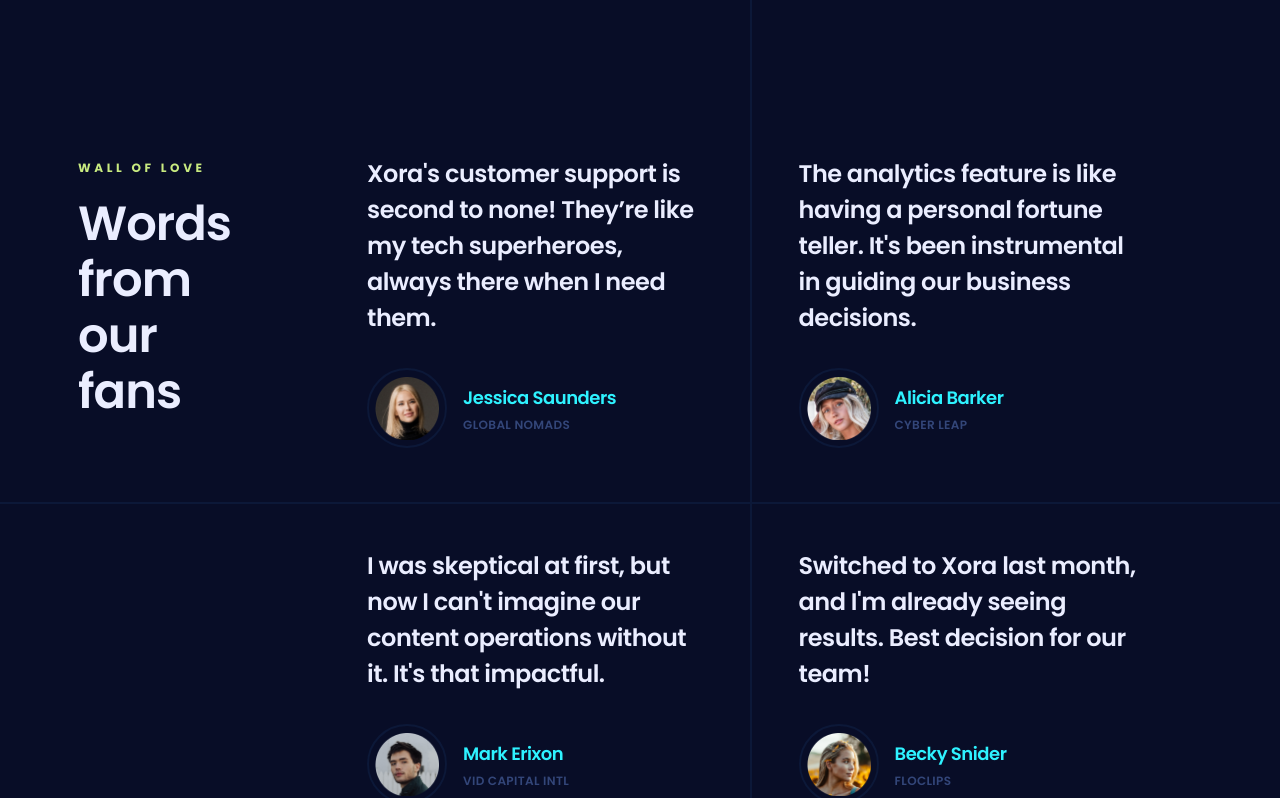
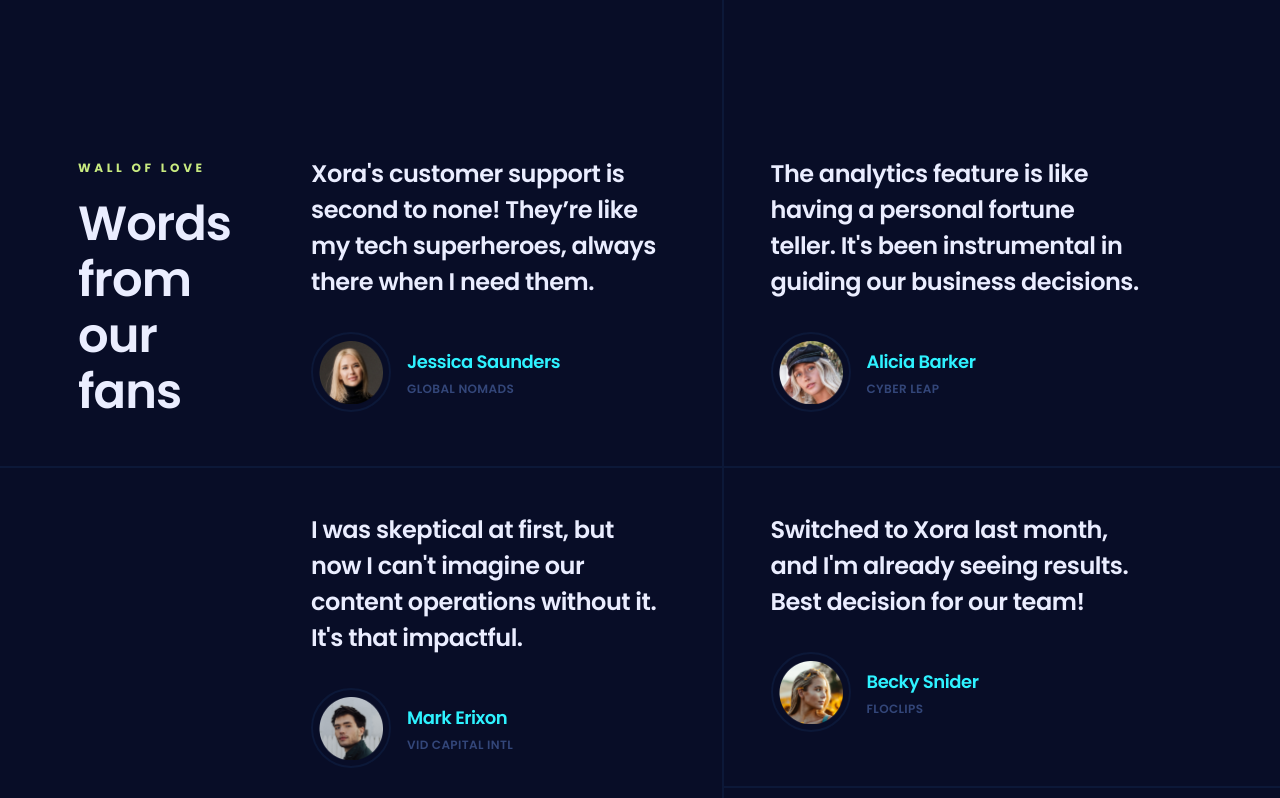
Before and after one commit to AhmadAli-68/Xora-UI, a React (Vite) app: page / in a window 1280 px wide. Shown: the part 4284-5082 px from the top of the page. Built offline with nearby package versions, Linux system fonts and the light colour scheme.

Commit message:
Improvements in the testimonial section

```diff
--- a/src/index.css
+++ b/src/index.css
@@ -345,19 +345,19 @@
 
 /* START of Testimonials */
 
-@utility testimonials_head-res {
+.testimonials_head-res {
   @apply max-2xl:mr-6 max-xl:mr-3 max-lg:mx-auto max-lg:mb-36 max-lg:max-w-330 max-lg:text-center max-md:mb-24 max-md:max-w-52;
 }
 
-@utility testimonials_inner-before {
+.testimonials_inner-before {
   @apply before:pointer-events-none before:absolute before:-top-28 before:left-[calc(50%-1px)] before:h-[calc(100%+218px)] before:w-0.5 before:bg-s2 before:content-[''] before:max-lg:top-0 before:max-lg:h-full before:max-md:hidden;
 }
 
-@utility testimonials_inner-after {
+.testimonials_inner-after {
   @apply after:pointer-events-none after:absolute after:-bottom-52 after:left-[calc(50%-1px)] after:h-24 after:w-0.5 after:bg-s5 after:content-[''] after:max-lg:-bottom-24 after:max-md:hidden;
 }
 
-@utility testimonials_group-after {
+.testimonials_group-after {
   @apply after:pointer-events-none after:absolute after:-bottom-53 after:left-[calc(50%-5px)] after:z-2 after:size-2.5 after:rounded-half after:border-2 after:border-s5 after:bg-s1 after:content-[''] max-lg:after:-bottom-25.5 max-md:after:hidden;
 }
 
--- a/src/sections/Testimonials.jsx
+++ b/src/sections/Testimonials.jsx
@@ -9,13 +9,15 @@ const Testimonials = () => {
     <section className='relative z-2 py-24 md:py-28 lg:py-40'>
       <Element name='testimonials'>
         <div className='container block lg:flex'>
-          <div className='testimonials_head-res relative z-2 mr-20 flex-300'>
+          <div className='group testimonials_head-res relative z-2 mr-20 flex-300 select-none'>
             <p className='caption mb-5 max-md:mb-2.5'>
               Wall of Love
             </p>
-            <h3 className='h3 max-md:h5 text-p4'>
+            <h3 className='h3 max-md:h5 text-p4 mb-3 max-lg:mb-0'>
               Words from our fans
             </h3>
+
+            <div className='opacity-0 group-hover:opacity-100 h-0.75 w-full bg-p1 transition-all duration-500 max-lg:hidden' />
           </div>
 
           <div className='testimonials_inner-before testimonials_inner-after relative -my-12 mr-3 flex items-start max-lg:static max-md:block'>
```
